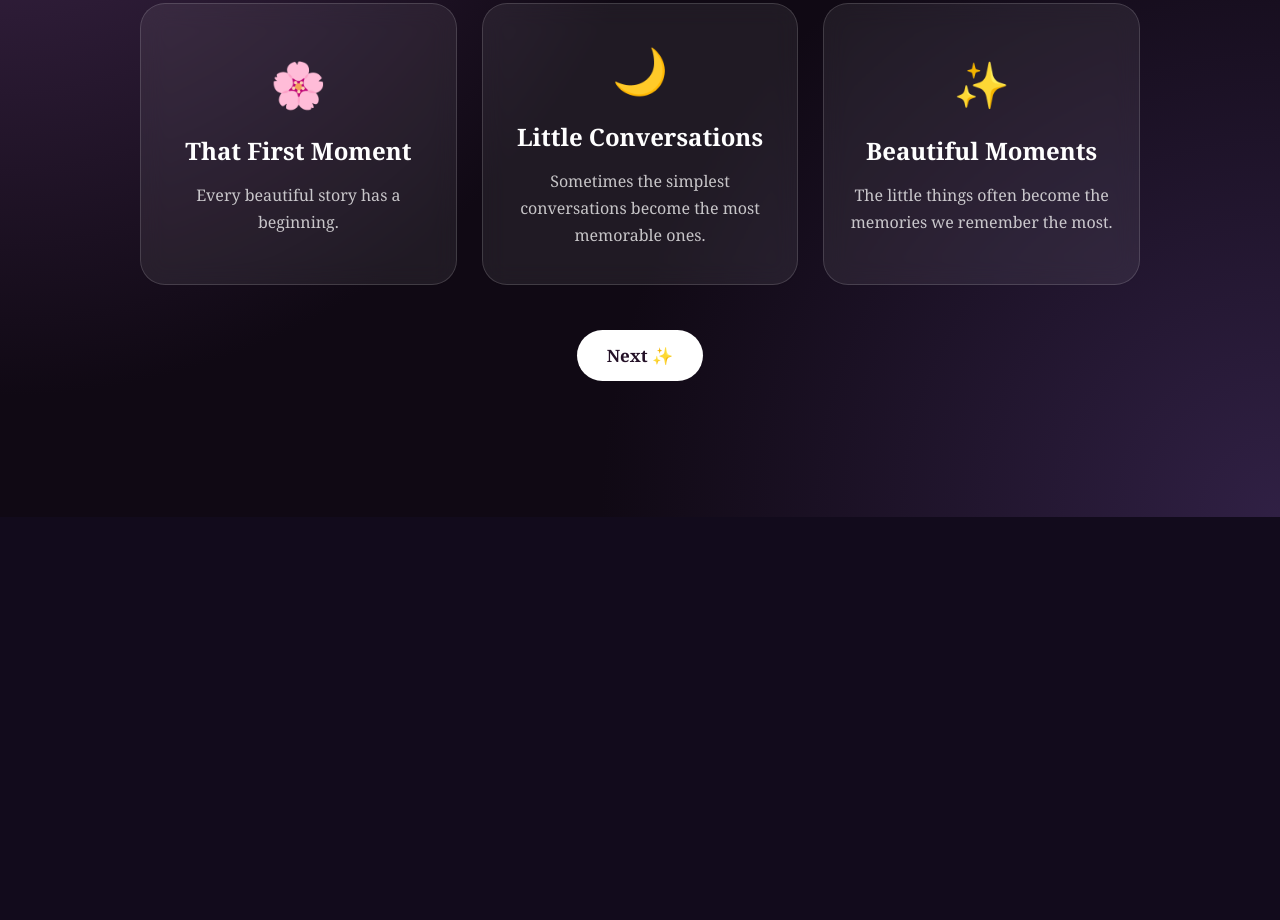
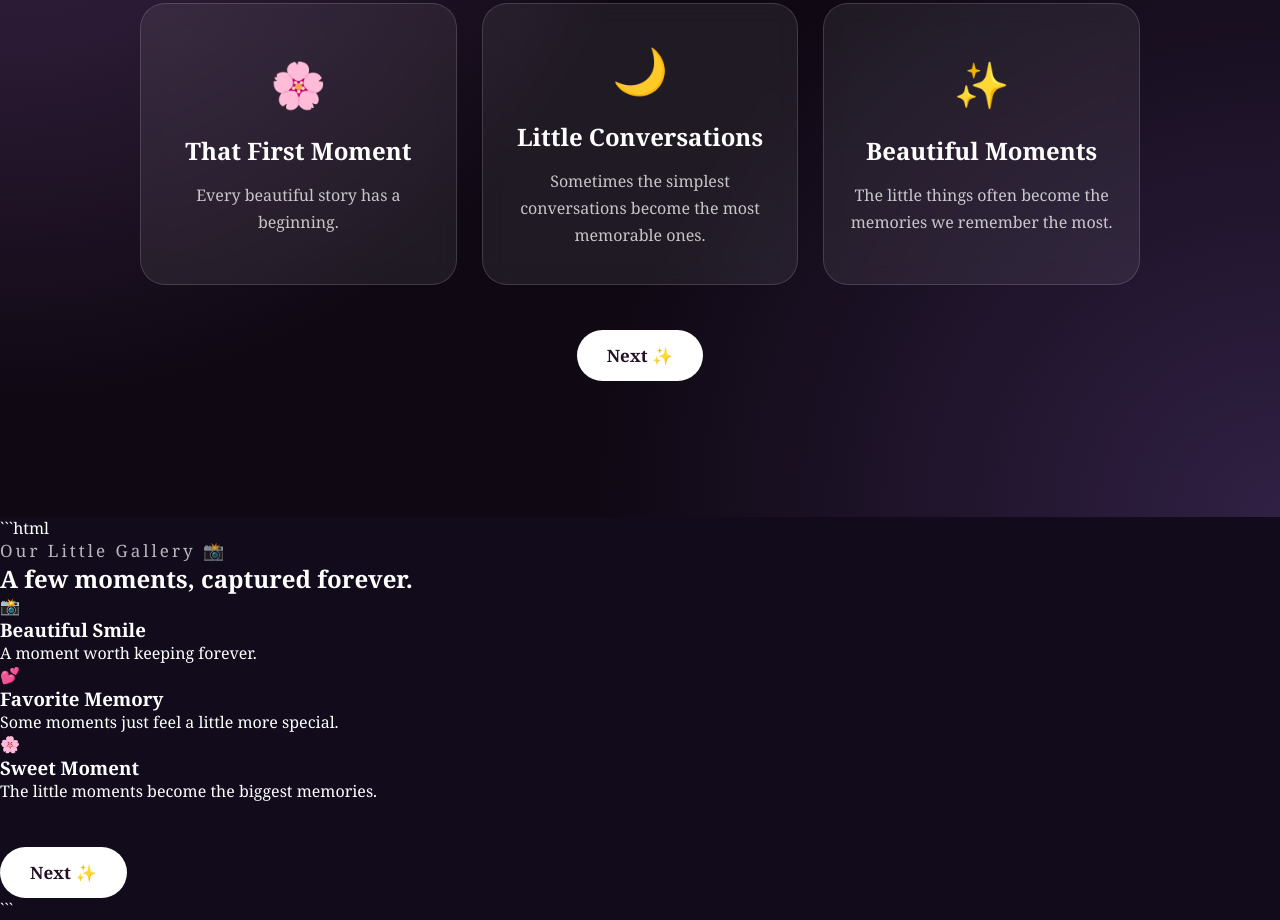
Before and after one commit to rajagautam2021400-hub/Our-Little-Story, a plain HTML site: page index.html in a window 1280 px wide. Shown: the part 1883-2803 px from the top of the page. Before the commit the page ends 2400 px from the top, so only its background shows below. Drawn offline with Linux system fonts and the light colour scheme.

Commit message:
Update index.html

````diff
--- a/index.html
+++ b/index.html
@@ -157,6 +157,64 @@
         </div>
 
     </section>
+```html
+<!-- FOURTH PAGE : PHOTO GALLERY -->
+
+<section class="photo-section" id="photo-gallery">
+
+    <div class="photo-container">
+
+        <span class="small-title">Our Little Gallery 📸</span>
+
+        <h2>A few moments, captured forever.</h2>
+
+        <div class="photo-grid">
+
+            <div class="photo-card">
+                <div class="photo-placeholder">
+                    📸
+                </div>
+
+                <div class="photo-content">
+                    <h3>Beautiful Smile</h3>
+                    <p>A moment worth keeping forever.</p>
+                </div>
+            </div>
+
+
+            <div class="photo-card featured">
+                <div class="photo-placeholder">
+                    💕
+                </div>
+
+                <div class="photo-content">
+                    <h3>Favorite Memory</h3>
+                    <p>Some moments just feel a little more special.</p>
+                </div>
+            </div>
+
+
+            <div class="photo-card">
+                <div class="photo-placeholder">
+                    🌸
+                </div>
+
+                <div class="photo-content">
+                    <h3>Sweet Moment</h3>
+                    <p>The little moments become the biggest memories.</p>
+                </div>
+            </div>
+
+        </div>
+
+        <button class="next-button photo-next" onclick="goToFinal()">
+            Next ✨
+        </button>
+
+    </div>
+
+</section>
+```
 
 
     <!-- JAVASCRIPT -->
````
